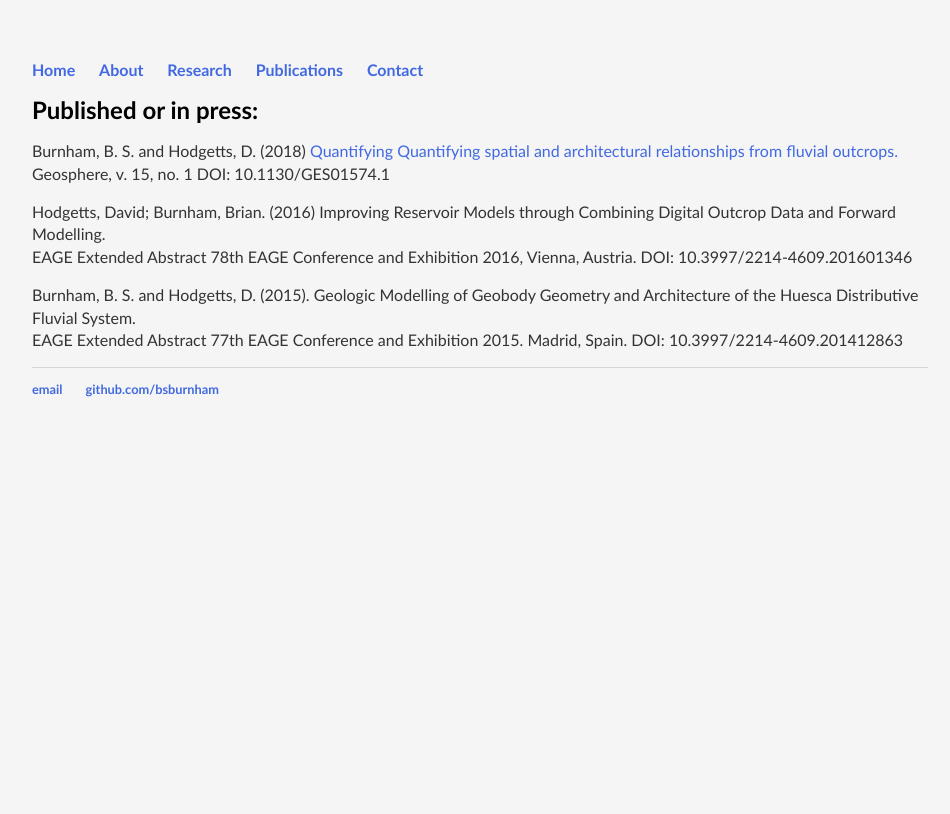
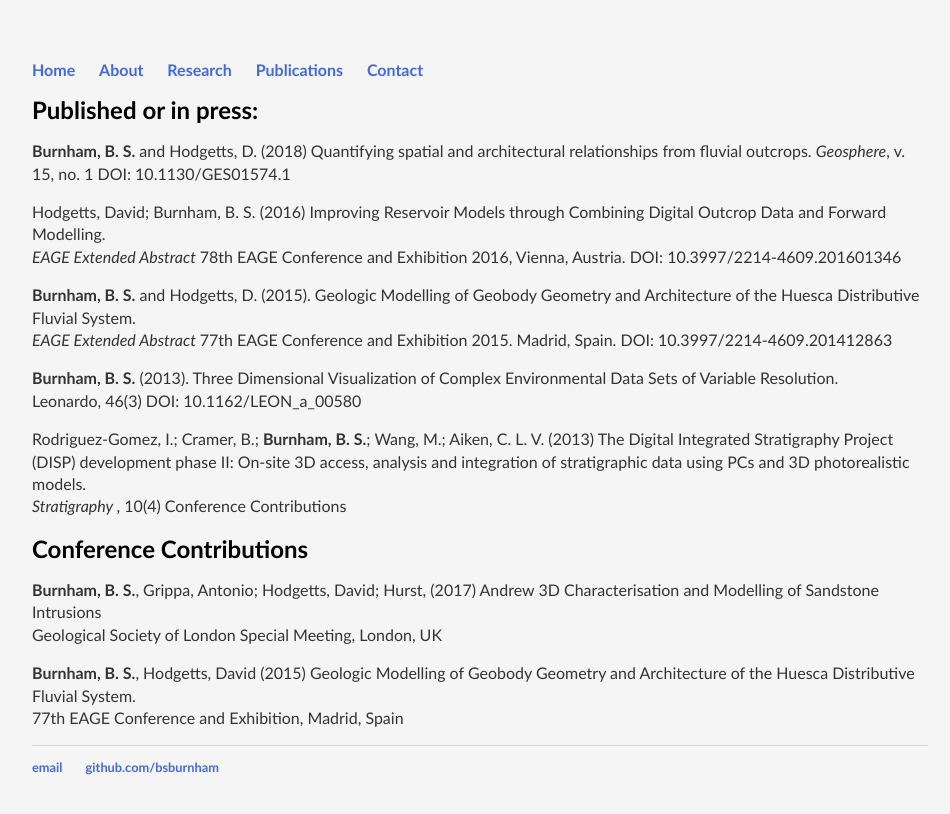
Before and after one commit to bsburnham/bsburnham.github.io, a Jekyll site: the page publications.html, which Jekyll copies as it is, in a window 1280 px wide. Shown: the top 814 px of the page, without its empty margins (160-1110 px from the left). Built offline with Jekyll 4.4.1, drawn with Linux system fonts in a browser that asks for light colours.

Commit message:
Update publications.html

```diff
--- a/publications.html
+++ b/publications.html
@@ -18,15 +18,36 @@
 </ul>
     </nav>
 <div class="container">
-  	<div class="publications">
+  	<div class="about">
 		<h1>Published or in press:</h1>
-		<p>Burnham, B. S. and Hodgetts, D. (2018) <a href="https://doi.org/10.1130/GES01574.1"> Quantifying Quantifying spatial and architectural relationships from fluvial outcrops.</a> Geosphere, v. 15, no. 1 DOI: 10.1130/GES01574.1</p>
+		<p><b>Burnham, B. S. </b> and Hodgetts, D. (2018) Quantifying spatial and architectural relationships from
+		fluvial outcrops. <i>Geosphere</i>, v. 15, no. 1 DOI: 10.1130/GES01574.1</p>
 
-		<p>Hodgetts, David; Burnham, Brian. (2016) Improving Reservoir Models through Combining Digital
-		Outcrop Data and Forward Modelling. <br>EAGE Extended Abstract 78th EAGE Conference and Exhibition 2016, Vienna, Austria. DOI: 10.3997/2214-4609.201601346</p>
+		<p>Hodgetts, David; Burnham, B. S.</b> (2016) Improving Reservoir Models through Combining Digital
+		Outcrop Data and Forward Modelling. <br><i>EAGE Extended Abstract </i>
+		78th EAGE Conference and Exhibition 2016, Vienna, Austria. DOI: 10.3997/2214-4609.201601346</p>
 
-		<p>Burnham, B. S. and Hodgetts, D. (2015).  Geologic Modelling of Geobody Geometry and Architecture
-		of the Huesca Distributive Fluvial System. <br> EAGE Extended Abstract 77th EAGE Conference and Exhibition 2015. Madrid, Spain.  DOI: 10.3997/2214-4609.201412863 </p>
+		<p><b>Burnham, B. S.</b> and Hodgetts, D. (2015).  Geologic Modelling of Geobody Geometry and Architecture
+		of the Huesca Distributive Fluvial System. <br><i>EAGE Extended Abstract </i>
+		77th EAGE Conference and Exhibition 2015. Madrid, Spain.  DOI: 10.3997/2214-4609.201412863 </p>
+
+		<p><b>Burnham, B. S.</b> (2013). Three Dimensional Visualization of Complex Environmental Data Sets of Variable Resolution.
+		<br>Leonardo, 46(3) DOI: 10.1162/LEON_a_00580</p>
+
+		<p>Rodriguez-Gomez, I.; Cramer, B.; <b>Burnham, B. S.</b>; Wang, M.; Aiken, C. L. V. (2013) The Digital Integrated Stratigraphy
+		Project (DISP) development phase II: On-site 3D access, analysis and integration of stratigraphic data using PCs and 3D
+		photorealistic models. <br><i>Stratigraphy </i>, 10(4) Conference Contributions </p>
+
+		<h1>Conference Contributions</h1>
+		<p><b>Burnham, B. S.</b>, Grippa, Antonio; Hodgetts, David; Hurst, (2017) Andrew 3D Characterisation and
+		Modelling of Sandstone Intrusions <br>Geological Society of London Special Meeting, London, UK</p>
+
+		<p><b>Burnham, B. S.</b>, Hodgetts, David (2015) Geologic Modelling of Geobody Geometry and Architecture
+		of the Huesca Distributive Fluvial System. <br>77th EAGE Conference and Exhibition, Madrid, Spain</p>
+
+
+
+
 	</div>
 </div>
 
```
